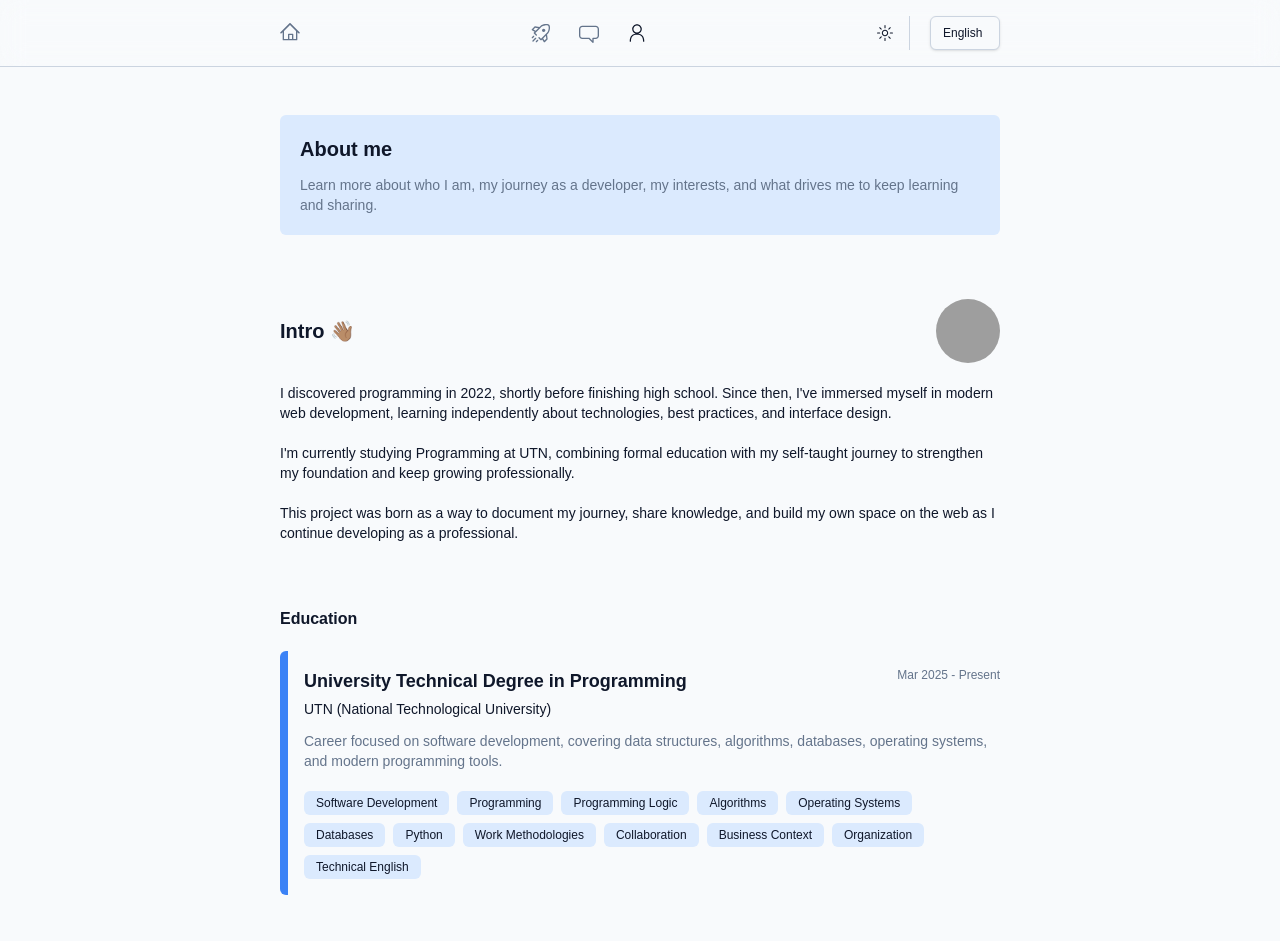
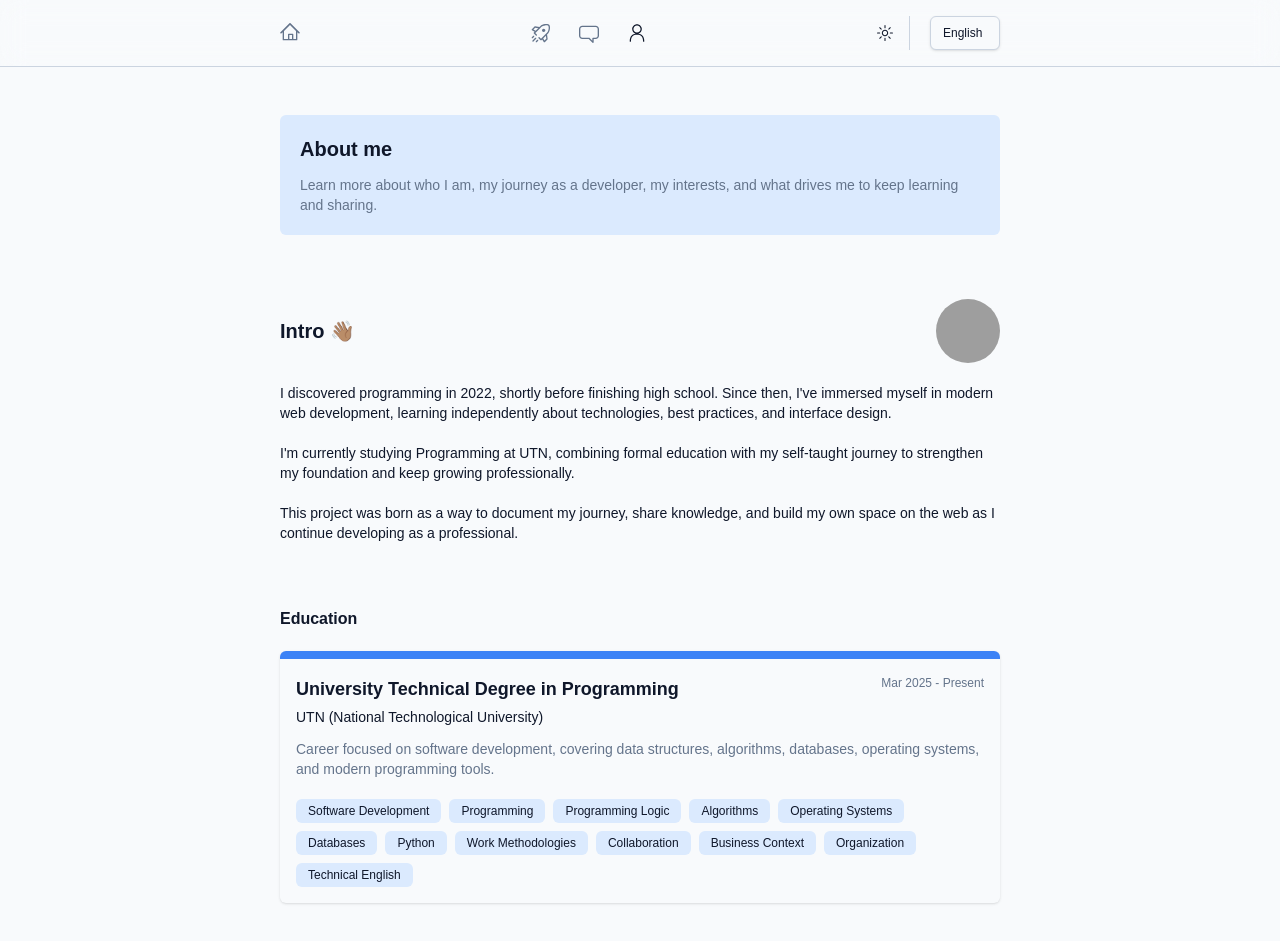
Before and after one commit to figueroaignacio/portfolio, a React (Vite) app: page /about in a window 1280 px wide. Shown: the top 941 px of the page. Built offline with nearby package versions, Linux system fonts and the light colour scheme; grey boxes are pictures that could not be loaded; a web font is replaced by a local one.

Commit message:
style: change education project border

```diff
--- a/src/components/education-card.tsx
+++ b/src/components/education-card.tsx
@@ -6,7 +6,7 @@ import { type Education } from '@/types';
 
 export function EducationCard({ date, description, place, tags, title }: Education) {
   return (
-    <div className="border-primary space-y-5 rounded-md border-l-8 py-4 pl-4">
+    <div className="border-primary space-y-5 rounded-md border-t-8 px-4 py-4 shadow-sm">
       <header className="space-y-3">
         <div className="flex flex-wrap-reverse justify-between gap-y-3">
           <div className="space-y-1">
```
